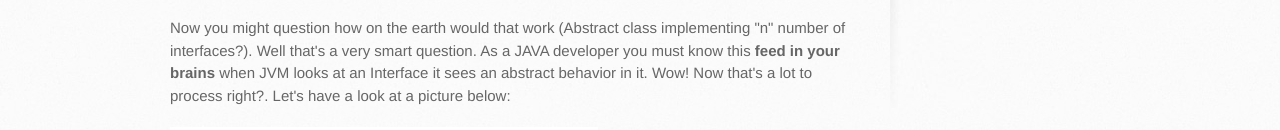
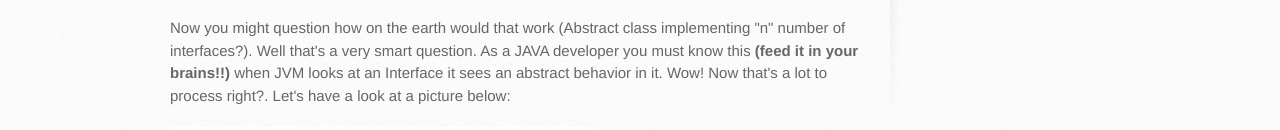
Before and after one commit to jjshaikh/jj, a plain HTML site: page inheritance.html in a window 1280 px wide. Shown: the part 594-724 px from the top of the page. Drawn offline with Linux system fonts and the light colour scheme.

Commit message:
Update inheritance.html

```diff
--- a/inheritance.html
+++ b/inheritance.html
@@ -45,7 +45,7 @@ they inherit Object's methods.
              <li>An Interface can <strong>extend</strong> "n" number of interfaces / abstract classes</li>
             <li>An Abstract class can <strong>implement</strong> "n" number of interfaces but can only <strong>extend</strong> one Abstract class, in fact an Abstract class can as well extend a concerete class.</li>
           </ol>
-          <p>Now you might question how on the earth would that work (Abstract class implementing "n" number of interfaces?). Well that's a very smart question. As a JAVA developer you must know this <strong>feed in your brains</strong> when JVM looks at an Interface it sees an abstract behavior in it.
+          <p>Now you might question how on the earth would that work (Abstract class implementing "n" number of interfaces?). Well that's a very smart question. As a JAVA developer you must know this <strong>(feed it in your brains!!)</strong> when JVM looks at an Interface it sees an abstract behavior in it.
           Wow! Now that's a lot to process right?. Let's have a look at a picture below:</p>
 
           <img src="https://raw.githubusercontent.com/jjshaikh/jj/gh-pages/images/CompilerAtInterface.JPG"/>
```
